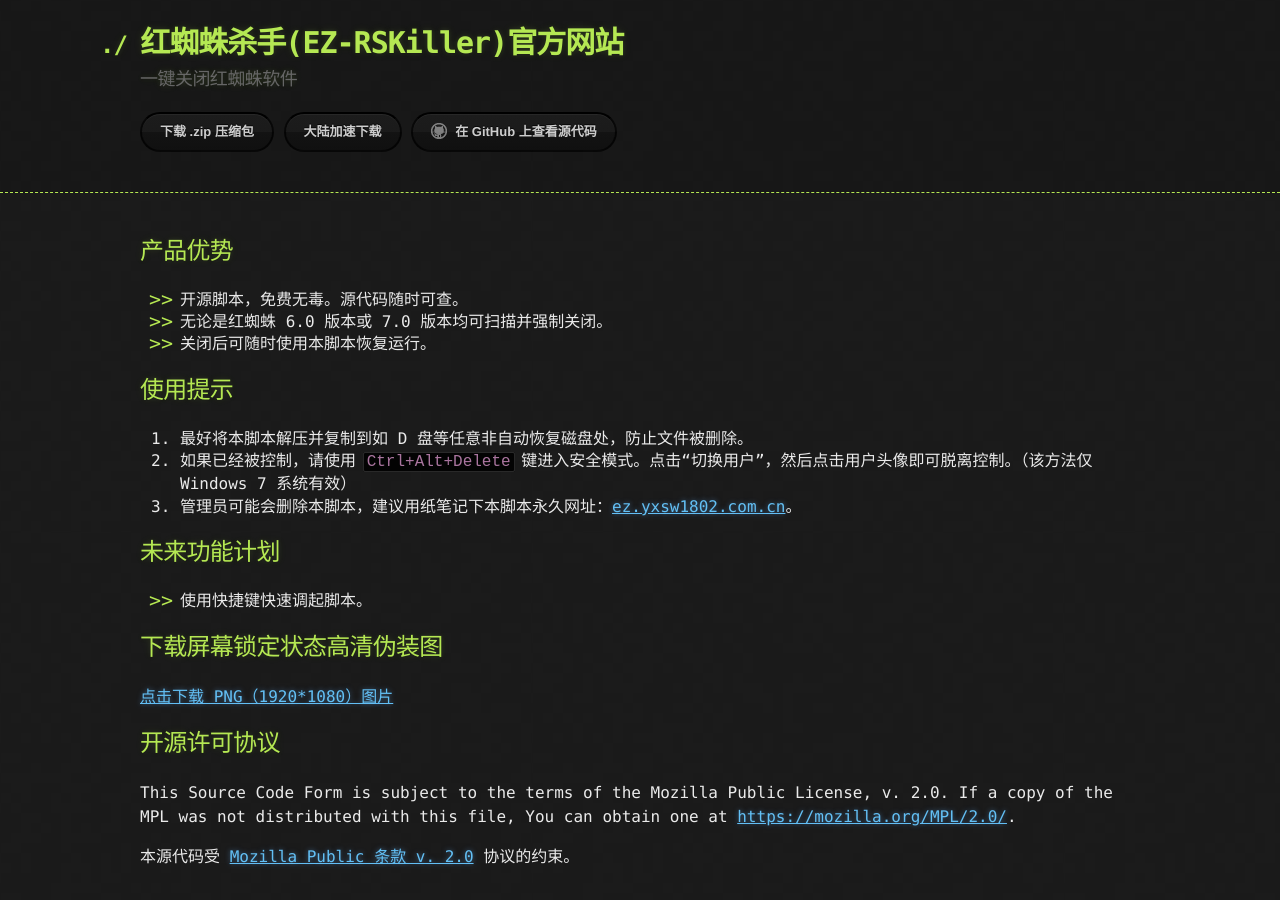
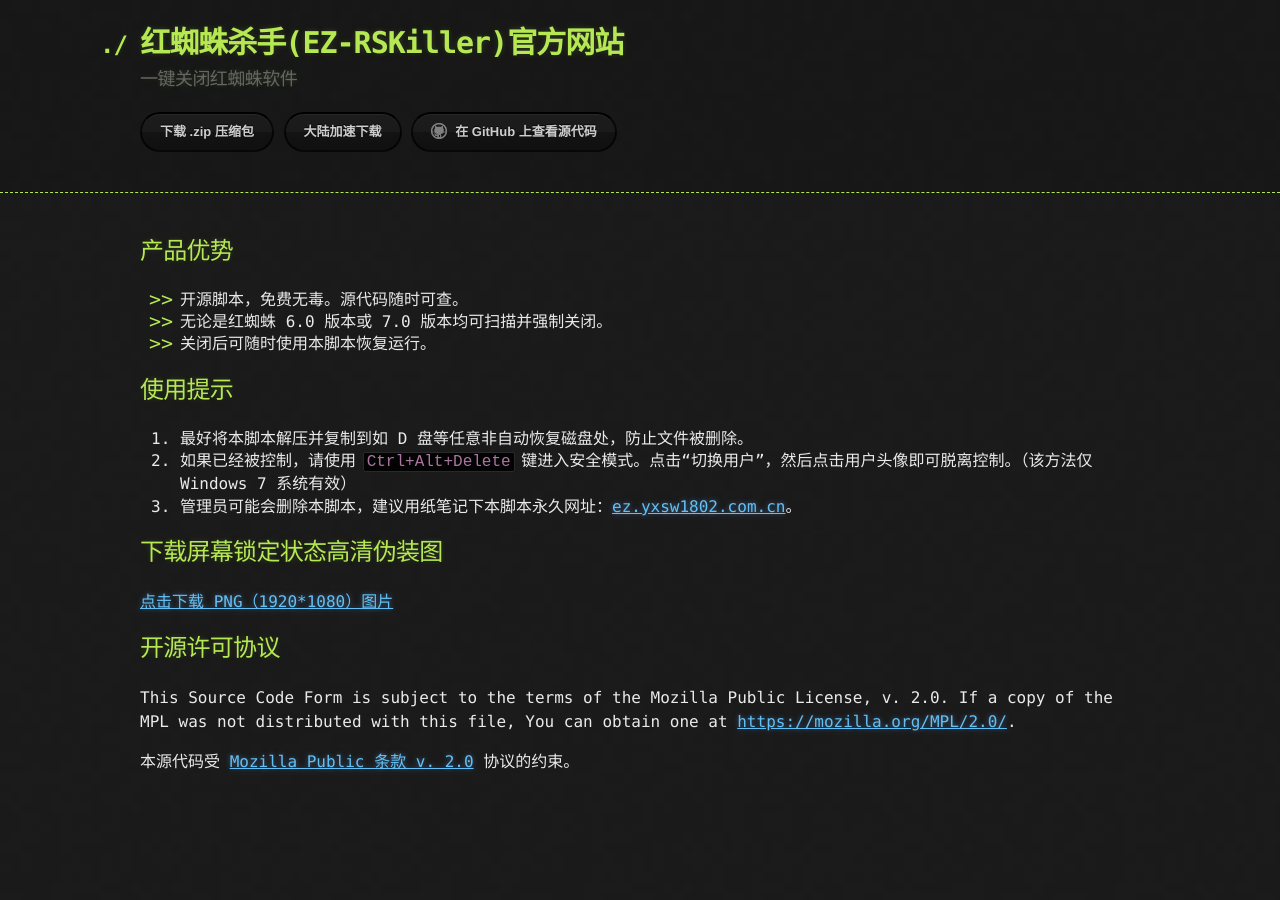
Before and after one commit to SummonHIM/EZ-RSKiller, a Jekyll site: the page built from index.md, in a window 1280 px wide. Built offline with Jekyll 4.4.1, drawn with Linux system fonts in a browser that asks for light colours; our own code applies the rules of GitHub Pages for plain Markdown files.

Commit message:
Update index.md

```diff
--- a/index.md
+++ b/index.md
@@ -11,9 +11,6 @@ layout: default
 2. 如果已经被控制，请使用 `Ctrl+Alt+Delete` 键进入安全模式。点击“切换用户”，然后点击用户头像即可脱离控制。（该方法仅 Windows 7 系统有效）
 3. 管理员可能会删除本脚本，建议用纸笔记下本脚本永久网址：[ez.yxsw1802.com.cn](https://ez.yxsw1802.com.cn)。
 
-## 未来功能计划
-- 使用快捷键快速调起脚本。
-
 ## 下载屏幕锁定状态高清伪装图
 [点击下载 PNG（1920*1080）图片](https://ez.yxsw1802.com.cn/assets/images/lock-slient.png)
 
```
